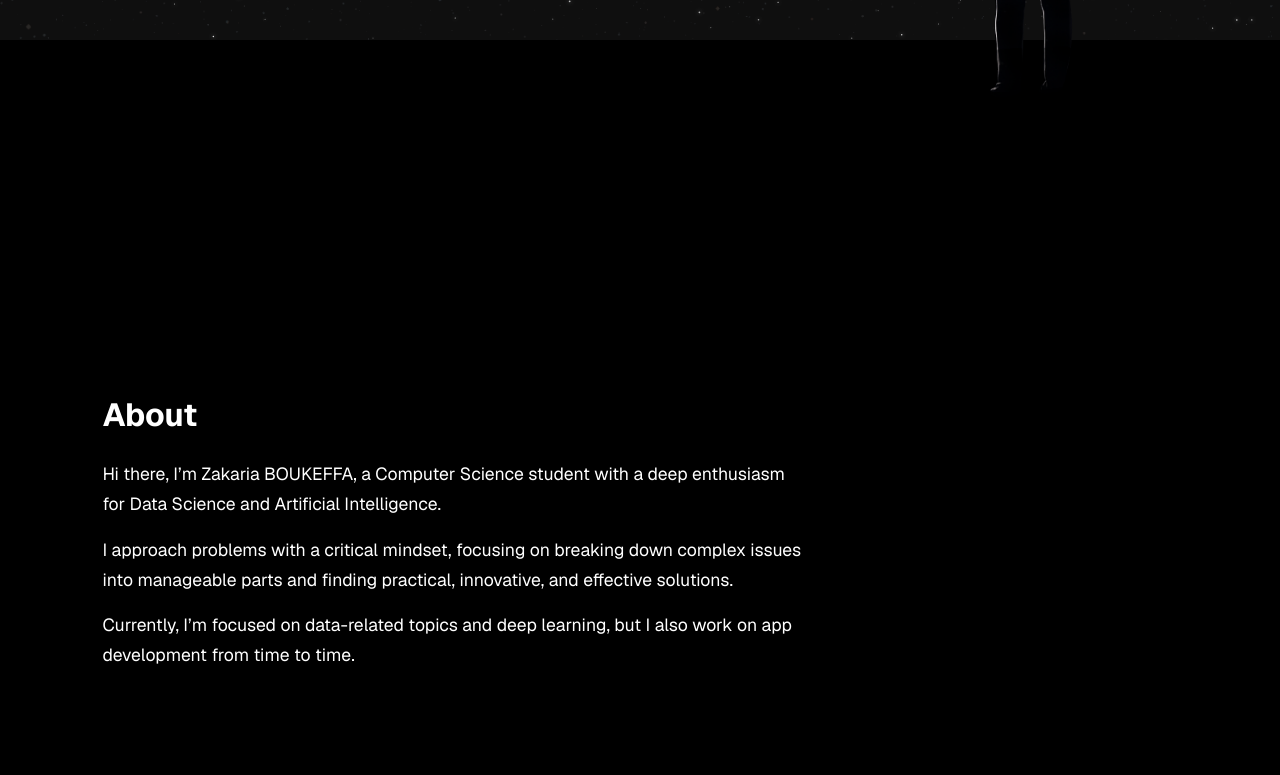
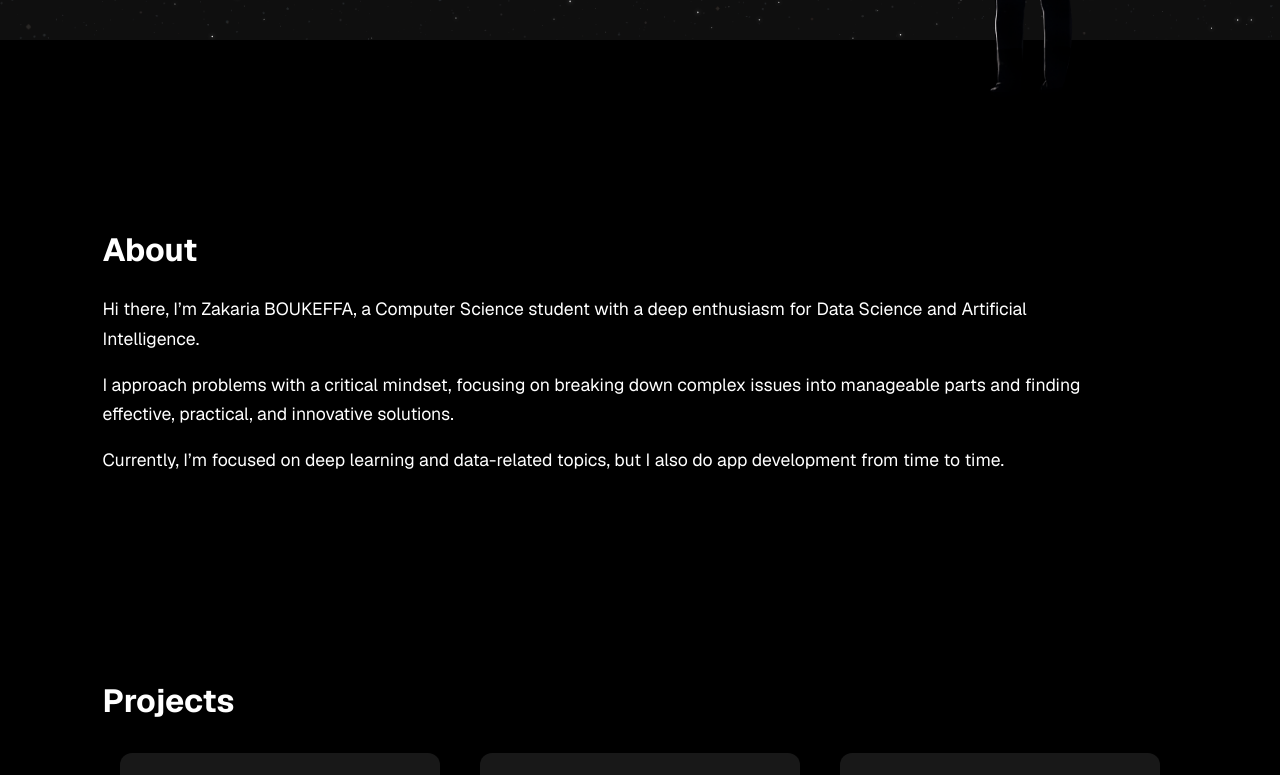
Before and after one commit to Zakaria-Boukeffa/PORTFOLIO-REACT, a Next.js app in the folder portfolio/: page / in a window 1280 px wide. Shown: the part 680-1455 px from the top of the page. Built offline with nearby package versions, Linux system fonts and the light colour scheme; a web font is replaced by a local one.

Commit message:
About section fixed again, Do not re-touch it okey ?

```diff
--- a/portfolio/src/app/components/About.jsx
+++ b/portfolio/src/app/components/About.jsx
@@ -10,10 +10,10 @@ function About() {
           Hi there, I’m Zakaria BOUKEFFA, a Computer Science student with a deep enthusiasm for Data Science and Artificial Intelligence.
         </p>
         <p>
-          I approach problems with a critical mindset, focusing on breaking down complex issues into manageable parts and finding practical, innovative, and effective solutions.
+          I approach problems with a critical mindset, focusing on breaking down complex issues into manageable parts and finding effective, practical, and innovative solutions.
         </p>
         <p>
-          Currently, I’m focused on data-related topics and deep learning, but I also work on app development from time to time.
+          Currently, I’m focused on deep learning and data-related topics, but I also do app development from time to time.
         </p>
       </div>
     </section>
--- a/portfolio/src/app/styles/About.css
+++ b/portfolio/src/app/styles/About.css
@@ -2,17 +2,16 @@
   width: 100%;
   background: #000;
   color: #fff;
-  padding: 80px 0 40px 0;
-  min-height: 100vh;        /* Full page height */
+  padding: 40px 0;
+  min-height: 60vh;
   display: flex;
-  align-items: center;      /* Vertically center */
+  align-items: center;
 }
 
 .about-container {
-  max-width: 700px;
   margin-left: 8vw;
-  margin-right: auto;
-  padding: 0;
+  width: calc(100% - 10vw * 2);
+  max-width: 2000px;
   text-align: left;
 }
 
@@ -26,22 +25,27 @@
   font-size: 1.1rem;
   line-height: 1.7;
   margin-bottom: 1rem;
+  word-break: normal;
+  white-space: normal;
 }
 
 @media (max-width: 900px) {
   .about-container {
     margin-left: 4vw;
+    width: calc(100% - 8vw);
   }
 }
 
 @media (max-width: 600px) {
   .about-container {
     margin-left: 2vw;
-    padding-right: 2vw;
+    width: calc(100% - 4vw);
   }
+
   .about-container h2 {
     font-size: 1.3rem;
   }
+
   .about-container p {
     font-size: 1rem;
   }
```
